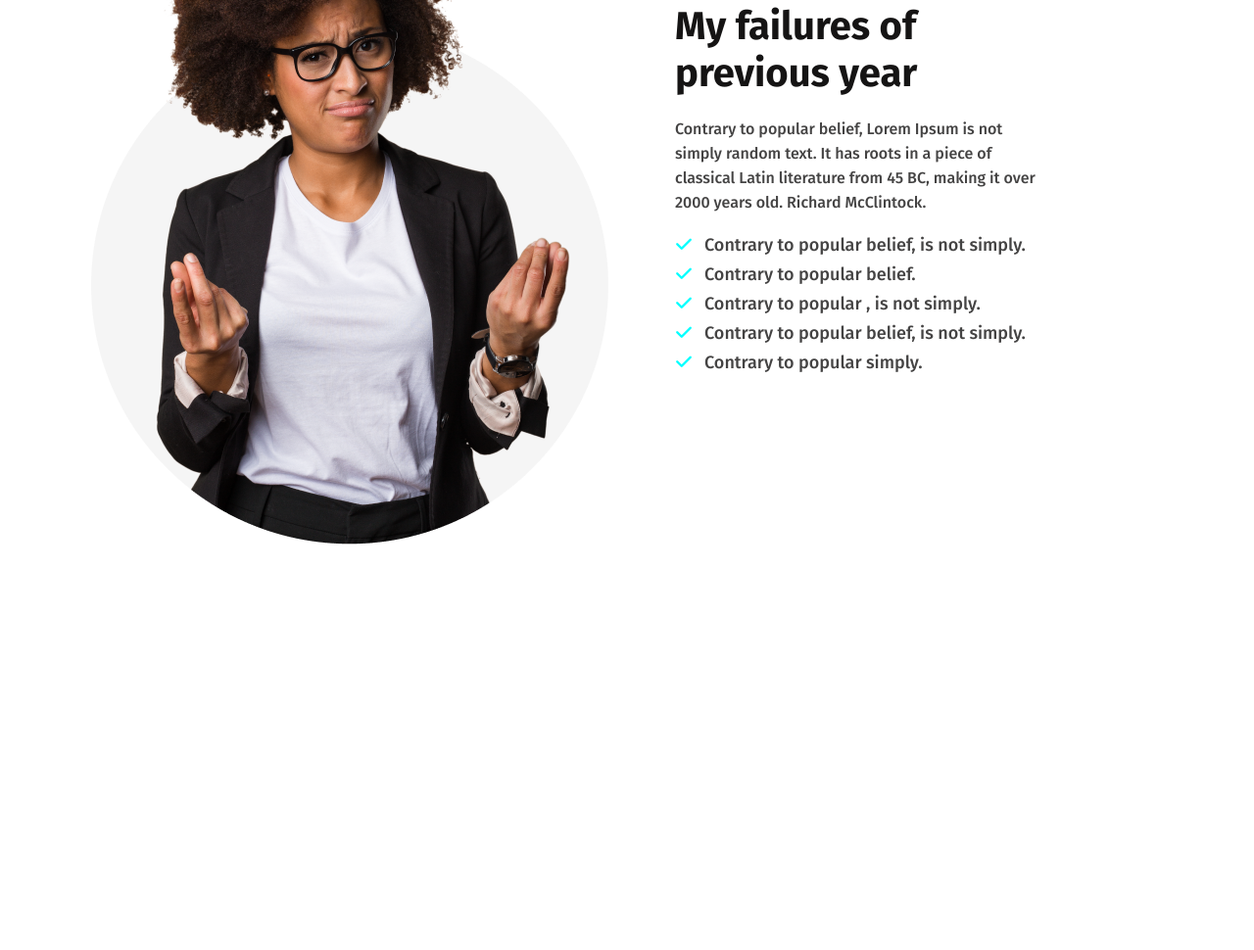
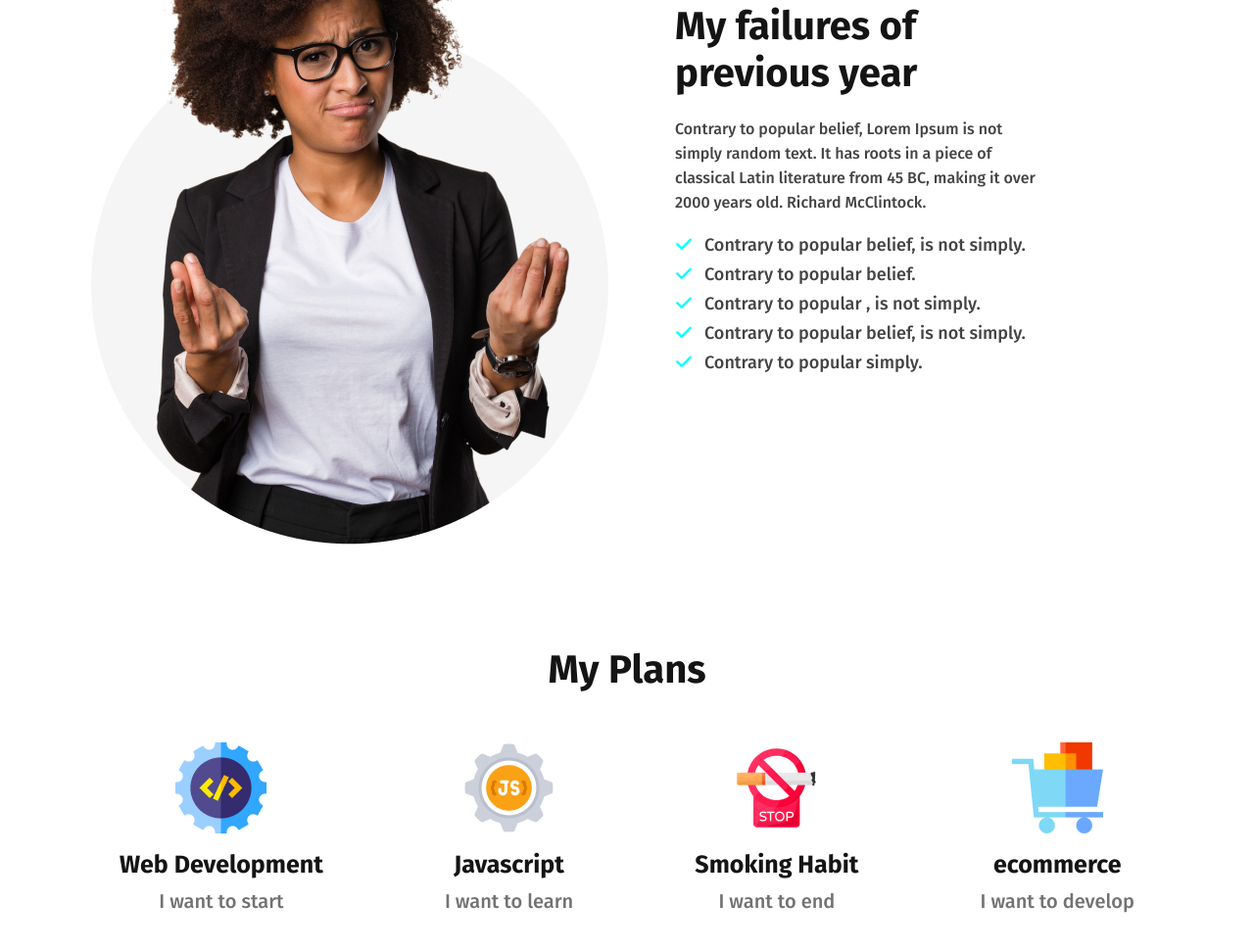
Before and after one commit to OliUllah1/assignment1, a plain HTML site: page index.html in a window 1280 px wide. Shown: the part 1068-2038 px from the top of the page at 98% size. Before the commit the page ends 1728 px from the top, so only its background shows below. Drawn offline with Linux system fonts and the light colour scheme.

Commit message:
skill section add

```diff
--- a/index.html
+++ b/index.html
@@ -55,6 +55,35 @@
         </section>
         <!-- my failures section end-->
 
+        <!-- my plan section start -->
+        <section class="my-plan">
+            <h2 class="plan-tittle">My Plans</h2>
+            <div class="skills">
+                <div class="skill">
+                    <img class="skill-images" src="images/icons/web.png" alt="">
+                    <h4 class="skill-name">Web Development</h4>
+                    <p class="skill-tittle">I want to start</p>
+                </div>
+                <div class="skill">
+                    <img class="skill-images" src="images/icons/js.png" alt="">
+                    <h4 class="skill-name">Javascript</h4>
+                    <p class="skill-tittle">I want to learn</p>
+                </div>
+                <div class="skill">
+                    <img class="skill-images" src="images/icons/smoke.png" alt="">
+                    <h4 class="skill-name">Smoking Habit</h4>
+                    <p class="skill-tittle">I want to end</p>
+                </div>
+                <div class="skill">
+                    <img class="skill-images" src="images/icons/ecom.png" alt="">
+                    <h4 class="skill-name">ecommerce</h4>
+                    <p class="skill-tittle">I want to develop</p>
+                </div>
+            </div>
+        </section>
+
+
+
     </main>
     <footer>
 
--- a/style.css
+++ b/style.css
@@ -77,3 +77,36 @@
     color: #00ffff;
     margin-right: 12px;
 }
+
+/* my plan section start */
+.my-plan{
+    max-width: 1140px;
+    margin: 0 auto;
+}
+.plan-tittle{
+    font-size: 40px;
+    font-weight: 700;
+    margin-bottom: 50px;
+    text-align: center;
+    color: #151414;
+}
+.skills{
+    display: flex;
+    gap: 20px;
+    justify-content: space-around;
+    margin-bottom: 100px;
+    text-align: center;
+}
+.skill-images{
+    margin-bottom: 13px;
+}
+.skill-name{
+    font-size: 25px;
+    font-weight: 700;
+    margin-bottom: 10px;
+    color: #151414;
+}
+.skill-tittle{
+    color: #737272;
+    font-size: 20px;
+}
```
